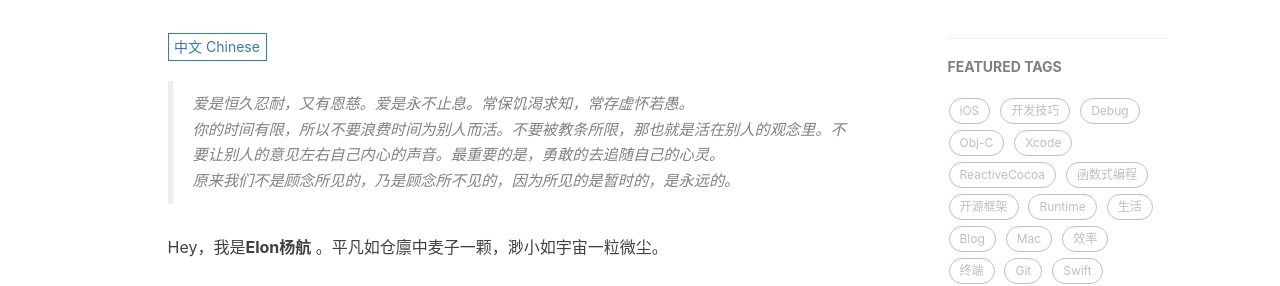
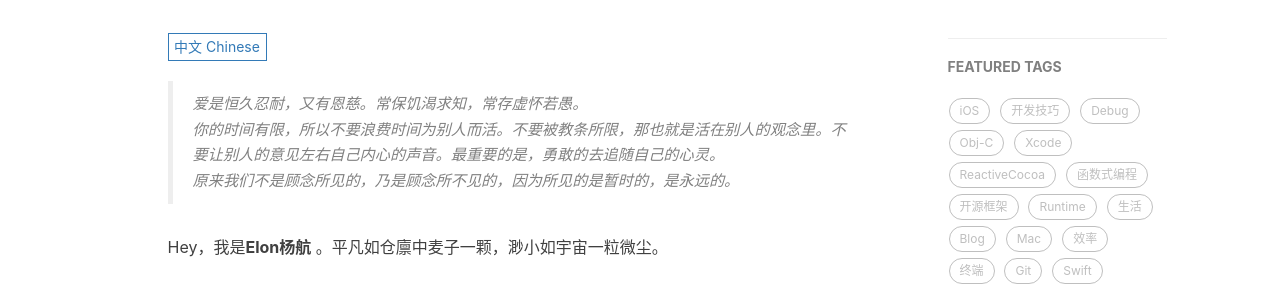
Before and after one commit to dev-hyang/dev-hyang.github.io, a Jekyll site: the page built from about.html, in a window 1280 px wide. Shown: the part 420-706 px from the top of the page. Built offline with Jekyll 4.4.1, drawn with Linux system fonts in a browser that asks for light colours; nearby versions of some CDN libraries; comment, search, counter and statistics services are not loaded.

Commit message:
small fixes

```diff
--- a/about.html
+++ b/about.html
@@ -19,7 +19,7 @@ header-img: "img/post-bg-rwd.jpg"
     <!--我若能说万人的方言，并天使的话语，却没有爱，我就成了鸣的锣、响的钹一般。我若有先知讲道之能，也明白各样的奥秘、各样的知识，而且有全备的信叫我能够移山，却没有爱，我就算不得什么。 我若将所有的周济穷人，又舍己身叫人焚烧，却没有爱，仍然于我无益。-->
     <!--爱是不嫉妒，爱是不自夸，不张狂，不做害羞的事，不求自己的益处，不轻易发怒，不计算人的恶，不喜欢不义，只喜欢真理；凡事包容，凡事相信，凡事盼望，凡事忍耐。-->
     <blockquote>
-        <p>爱是恒久忍耐，又有恩慈。爱是永不止息。常保饥渴求知，常存虚怀若愚。<br>
+        <p>爱是恒久忍耐，又有恩慈。常保饥渴求知，常存虚怀若愚。<br>
             你的时间有限，所以不要浪费时间为别人而活。不要被教条所限，那也就是活在别人的观念里。不要让别人的意见左右自己内心的声音。最重要的是，勇敢的去追随自己的心灵。<br>
             原来我们不是顾念所见的，乃是顾念所不见的，因为所见的是暂时的，是永远的。<br>
 
```
Also changed, not shown: _posts/2020-06-11修复Blog评论区Login按钮失效问题.md (renamed from _posts/2020-06-11-修复Blog评论区Login按钮失效问题.md), img/avatar_m.png (added).
